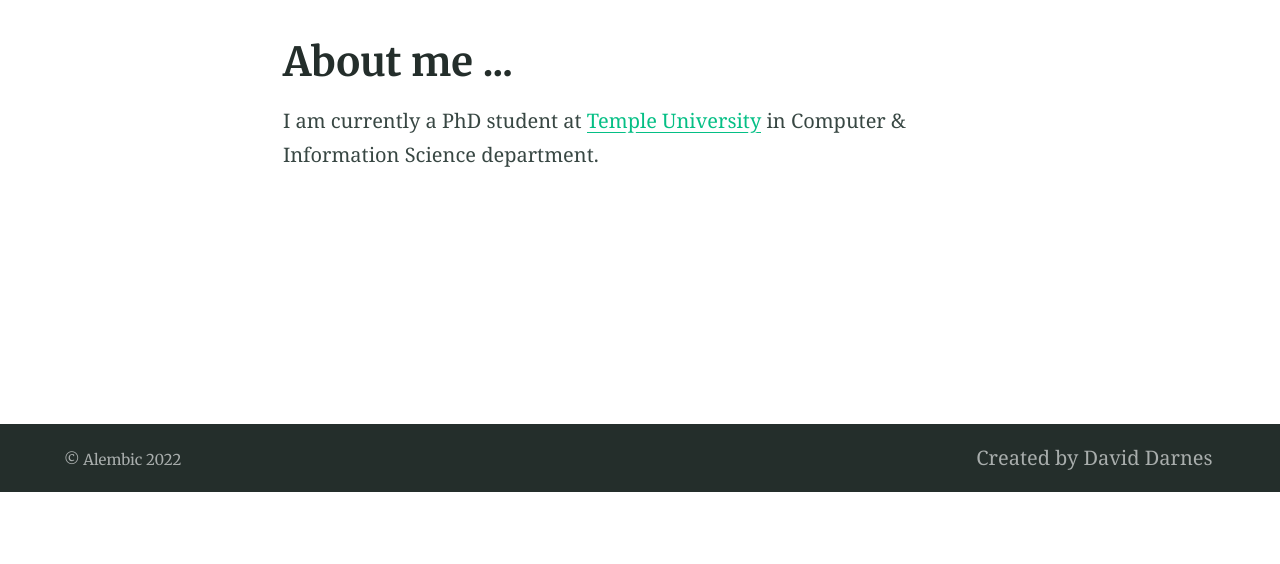
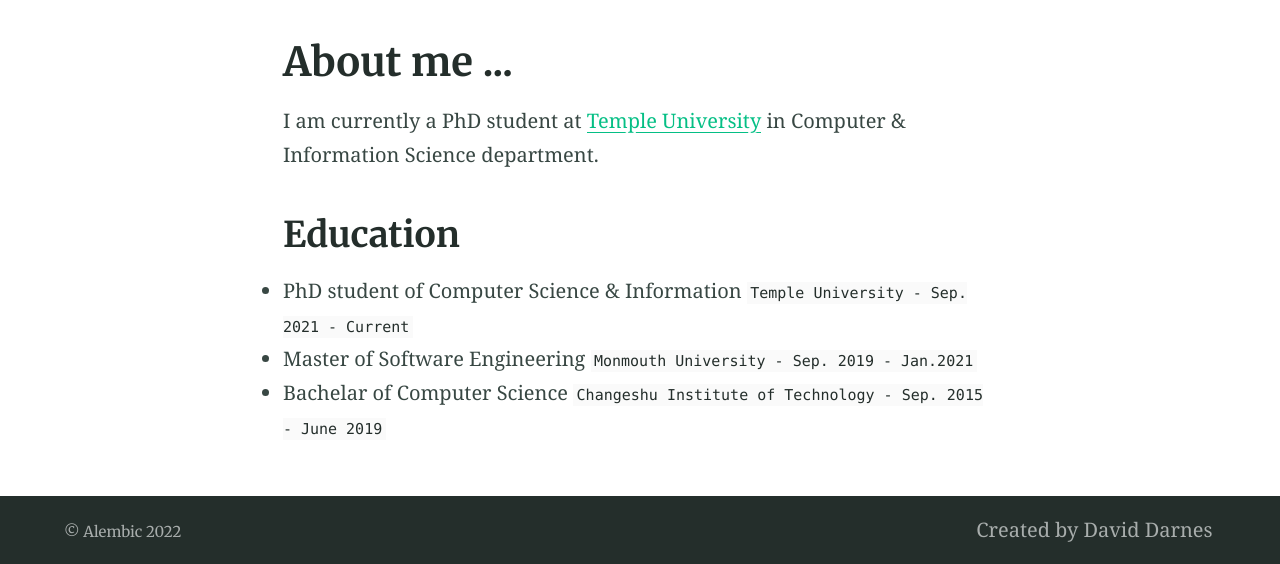
Before and after one commit to lanfangping/lanfangping.github.io, a Jekyll site: the page built from index.md, in a window 1280 px wide. Shown: the part 408-972 px from the top of the page. Built offline with Jekyll 4.4.1, drawn with Linux system fonts in a browser that asks for light colours; before the commit the page ends 900 px from its top, so only the background shows below that; some of the changed lines change nothing that is shown.

Commit message:
Update index.md

```diff
--- a/index.md
+++ b/index.md
@@ -11,25 +11,19 @@ I am currently a PhD student at [Temple University](https://www.temple.edu/) in
 
 <!-- {% include button.html text="Fork it" icon="github" link="https://github.com/daviddarnes/alembic" color="#0366d6" %} {% include button.html text="Buy me a coffee ☕️" link="https://buymeacoffee.com/daviddarnes#support" color="#f68140" %} {% include button.html text="Tweet it" icon="twitter" link="https://twitter.com/intent/tweet/?url=https://alembic.darn.es&text=Alembic%20-%20A%20Jekyll%20boilerplate%20theme&via=DavidDarnes" color="#0d94e7" %} {% include button.html text="Install Alembic ⚗️" link="https://github.com/daviddarnes/alembic#installation" %} -->
 
-<!-- ## Features
+## Education
 
-- Available as a **theme gem** and **GitHub Pages** theme
-- Clear and elegant design that can be used out of the box or as solid starting point
-- Tested in all major browsers, including **IE and Edge**
-- Built in **Service Worker** so it can work offline and on slow connections
-- **Configurable colours** and typography in a single settings file
-- Extensive set of **shortcodes** to include various elements; such as buttons, icons, figure images and more
-- Solid **typographic framework** from [Sassline](https://sassline.com/)
-- Configurable navigation via a single file
-- Modular Jekyll components
-- Post category support in the form of a single post index page grouped by category
-- Built in live search using JavaScript
-- **Contact form** built in using [Formspree](https://formspree.io/)
-- Designed with **[Siteleaf](https://www.siteleaf.com/)** in mind
-- Has 9 of the most popular networks as performant sharing buttons
-- Has documentation
+- PhD student of Computer Science & Information
+  `Temple University - Sep. 2021 - Current`
 
-## Examples
+- Master of Software Engineering
+  `Monmouth University - Sep. 2019 - Jan.2021`
+
+- Bachelar of Computer Science
+  `Changeshu Institute of Technology - Sep. 2015 - June 2019`
+
+
+<!-- ## Examples
 
 Here are a few examples of Alembic out in the wild being used in a variety of ways:
 
```
